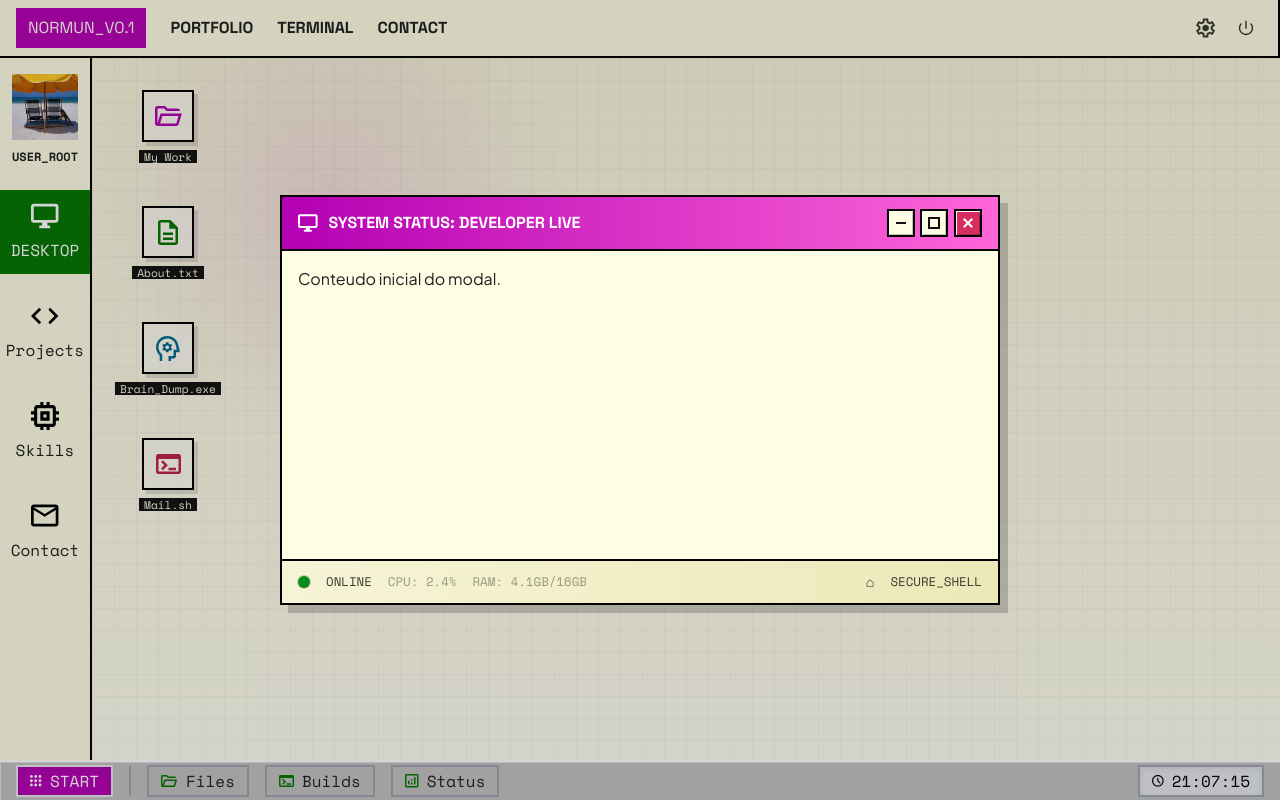
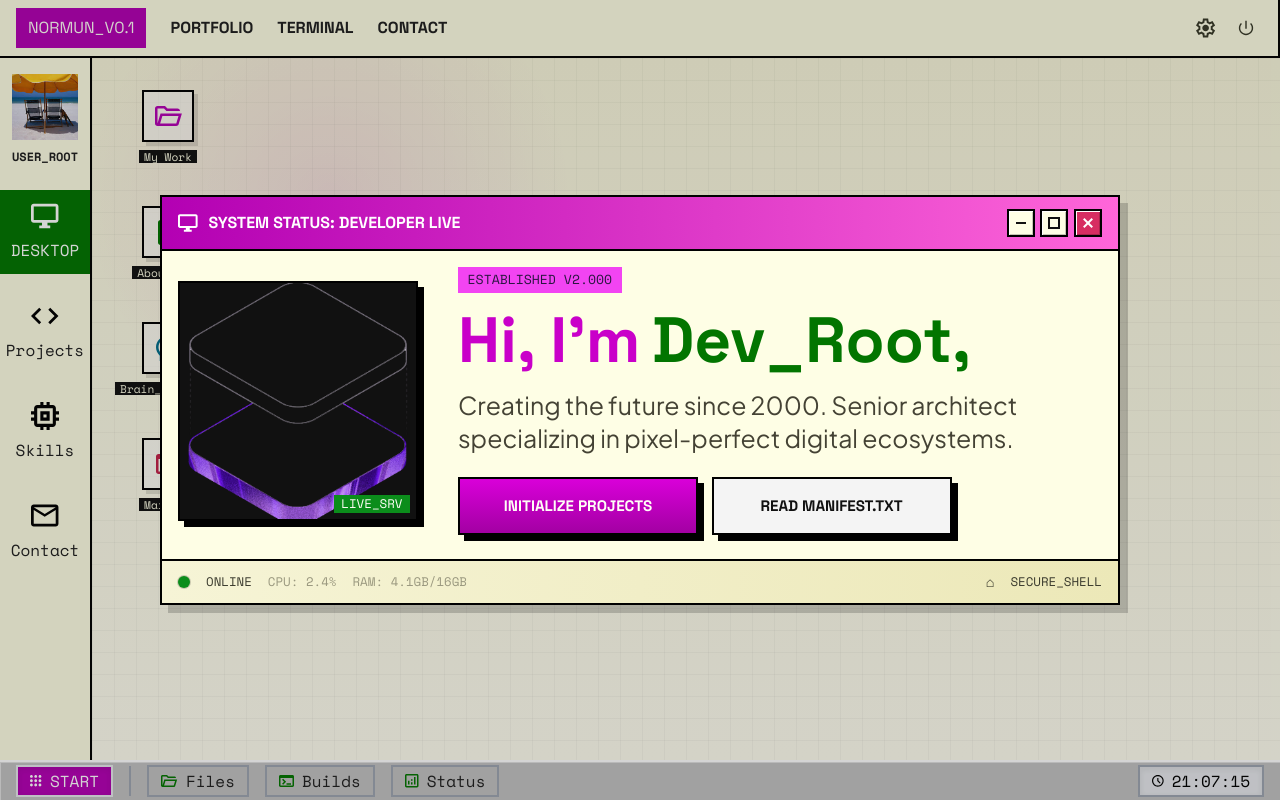
Before and after one commit to acnormun/y2k, a Vue app: page / in a window 1280 px wide. Built offline with nearby package versions, Linux system fonts and the light colour scheme.

Commit message:
feat: enhance InitialModal with structured content and styling; update Modal width; add UiButton component for reusable button functionality

```diff
--- a/src/App.vue
+++ b/src/App.vue
@@ -6,16 +6,16 @@
       <RouterView />
     </div>
     <Footer @toggle-sidebar="isSidebarOpen = !isSidebarOpen" />
-    <InitialModal />
+    <InitialModal/>
   </div>
 </template>
 
 <script setup lang="ts">
 import { ref } from 'vue';
 import Footer from './components/Footer.vue';
-import InitialModal from './components/InitialModal.vue';
 import Navbar from './components/Navbar.vue';
 import Sidebar from './components/Sidebar.vue';
+import InitialModal from './components/InitialModal.vue';
 
 const isSidebarOpen = ref(true)
 </script>
--- a/src/components/InitialModal.vue
+++ b/src/components/InitialModal.vue
@@ -10,17 +10,139 @@
       shellLabel="SECURE_SHELL"
       @close="isModalOpen = false"
     >
-      <p>Conteudo inicial do modal.</p>
+      <section class="initial-modal">
+        <div class="initial-modal__media">
+          <img :src="heroImage" alt="Developer portrait" class="initial-modal__portrait">
+          <span class="initial-modal__tag">LIVE_SRV</span>
+        </div>
+
+        <div class="initial-modal__content">
+          <p class="initial-modal__badge">ESTABLISHED V2.000</p>
+
+          <h1 class="initial-modal__title">
+            <span class="initial-modal__title-accent">Hi, I'm</span>
+            <span class="initial-modal__title-main">Dev_Root,</span>
+          </h1>
+
+          <p class="initial-modal__description">
+            Creating the future since 2000. Senior architect specializing in pixel-perfect digital ecosystems.
+          </p>
+
+          <div class="initial-modal__actions">
+            <UiButton>
+              INITIALIZE PROJECTS
+            </UiButton>
+            <UiButton variant="secondary">
+              READ MANIFEST.TXT
+            </UiButton>
+          </div>
+        </div>
+      </section>
     </Modal>
 </template>
 
 <script setup lang="ts">
 import { ref } from 'vue';
 import Modal from './Modal.vue';
+import UiButton from './UiButton.vue';
 
 const isModalOpen = ref(true);
 const modalIcon = new URL('../assets/computer.svg', import.meta.url).href;
+const heroImage = new URL('../assets/hero.png', import.meta.url).href;
 </script>
 
-<style>
+<style scoped>
+.initial-modal {
+  display: grid;
+  grid-template-columns: 240px 1fr;
+  gap: 2.5rem;
+  align-items: center;
+  min-height: 100%;
+}
+
+.initial-modal__media {
+  position: relative;
+  width: 100%;
+  max-width: 440px;
+  border: 2px solid #000;
+  background: #111;
+  box-shadow: 6px 6px 0 #000;
+}
+
+.initial-modal__portrait {
+  width: 100%;
+  aspect-ratio: 1 / 1;
+  object-fit: cover;
+}
+
+.initial-modal__tag {
+  position: absolute;
+  right: 0.4rem;
+  bottom: 0.4rem;
+  padding: 0.15rem 0.45rem;
+  background: #0b8d1b;
+  color: #fffef6;
+  font-family: var(--font-secondary);
+  font-size: 0.78rem;
+  line-height: 1;
+}
+
+.initial-modal__content {
+  display: flex;
+  flex-direction: column;
+  align-items: flex-start;
+  gap: 1.1rem;
+}
+
+.initial-modal__badge {
+  padding: 0.18rem 0.6rem;
+  background: #f244f2;
+  color: #2b1642;
+  font-family: var(--font-secondary);
+  font-size: 0.82rem;
+}
+
+.initial-modal__title {
+  display: flex;
+  flex-wrap: wrap;
+  gap: 0 0.7rem;
+  font-family: var(--font-tertiary);
+  font-size: clamp(2.8rem, 5vw, 4.8rem);
+  line-height: 0.95;
+  font-weight: 800;
+}
+
+.initial-modal__title-accent {
+  color: #c900c9;
+}
+
+.initial-modal__title-main {
+  color: #027500;
+}
+
+.initial-modal__description {
+  max-width: 580px;
+  color: #444234;
+  font-family: var(--font-primary);
+  font-size: clamp(1.1rem, 2vw, 1.55rem);
+  line-height: 1.35;
+}
+
+.initial-modal__actions {
+  display: flex;
+  flex-wrap: wrap;
+  gap: 0.85rem;
+  margin-top: 0.25rem;
+}
+
+@media (max-width: 900px) {
+  .initial-modal {
+    grid-template-columns: 1fr;
+    gap: 1.5rem;
+  }
+
+  .initial-modal__media {
+    max-width: 220px;
+  }
+}
 </style>
--- a/src/components/Modal.vue
+++ b/src/components/Modal.vue
@@ -77,7 +77,7 @@ const emit = defineEmits<{
 }
 
 .modal {
-    width: min(720px, 100%);
+    width: min(960px, 100%);
     min-height: 360px;
     border: 2px solid #000;
     background: #fefee5;
--- /dev/null
+++ b/src/components/UiButton.vue
@@ -0,0 +1,47 @@
+<template>
+  <button
+    class="ui-button"
+    :class="`ui-button--${variant}`"
+    type="button"
+  >
+    <slot />
+  </button>
+</template>
+
+<script setup lang="ts">
+withDefaults(defineProps<{
+  variant?: 'primary' | 'secondary'
+}>(), {
+  variant: 'primary',
+})
+</script>
+
+<style scoped>
+.ui-button {
+  min-width: 240px;
+  padding: 0.95rem 1.4rem;
+  border: 2px solid #000;
+  box-shadow: 6px 6px 0 #000;
+  font-family: var(--font-tertiary);
+  font-size: 0.95rem;
+  font-weight: 800;
+  cursor: pointer;
+}
+
+.ui-button--primary {
+  background: linear-gradient(180deg, #d900d9 0%, #a300a3 100%);
+  color: #fffef6;
+}
+
+.ui-button--secondary {
+  background: #f4f4f4;
+  color: #111;
+}
+
+@media (max-width: 900px) {
+  .ui-button {
+    min-width: 0;
+    width: 100%;
+  }
+}
+</style>
```
